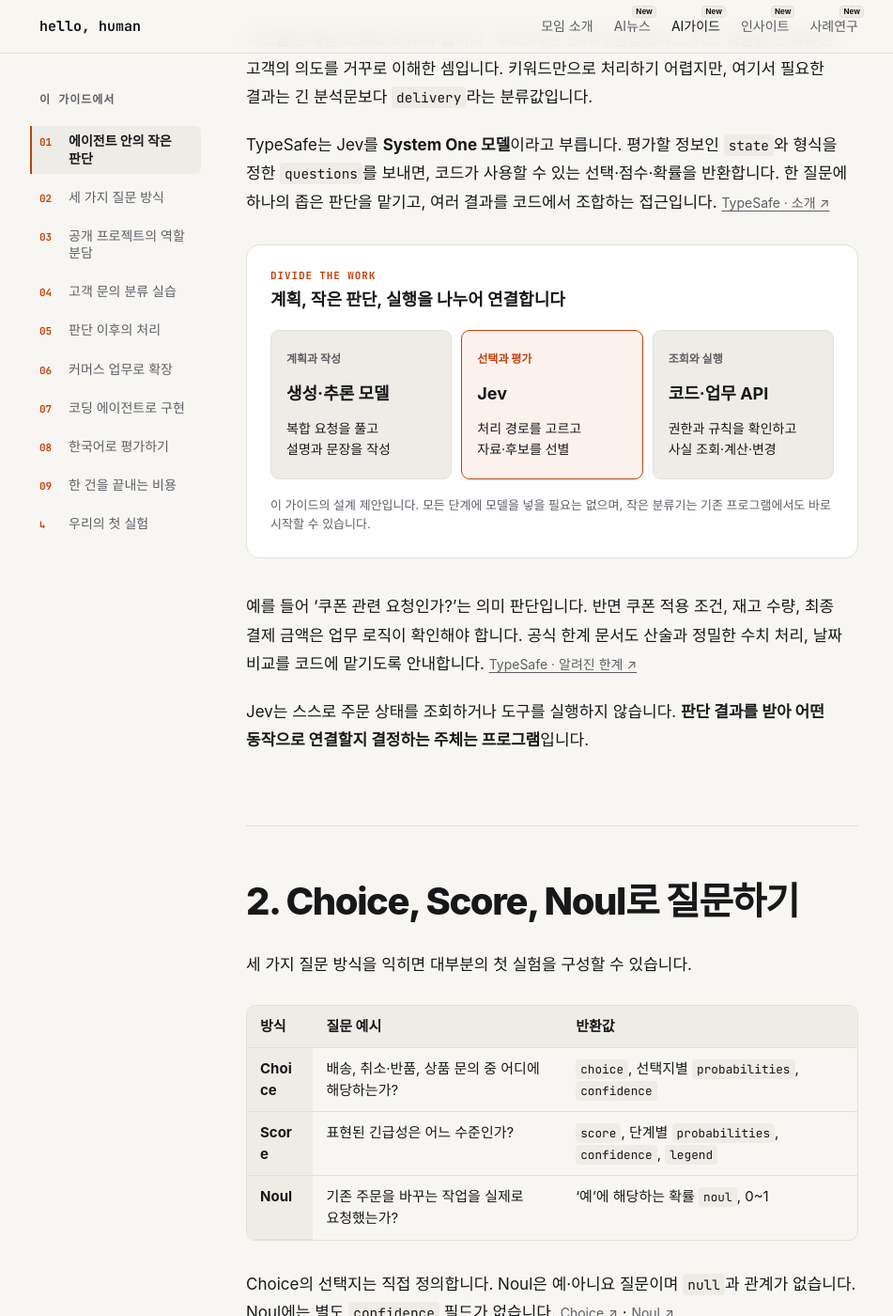
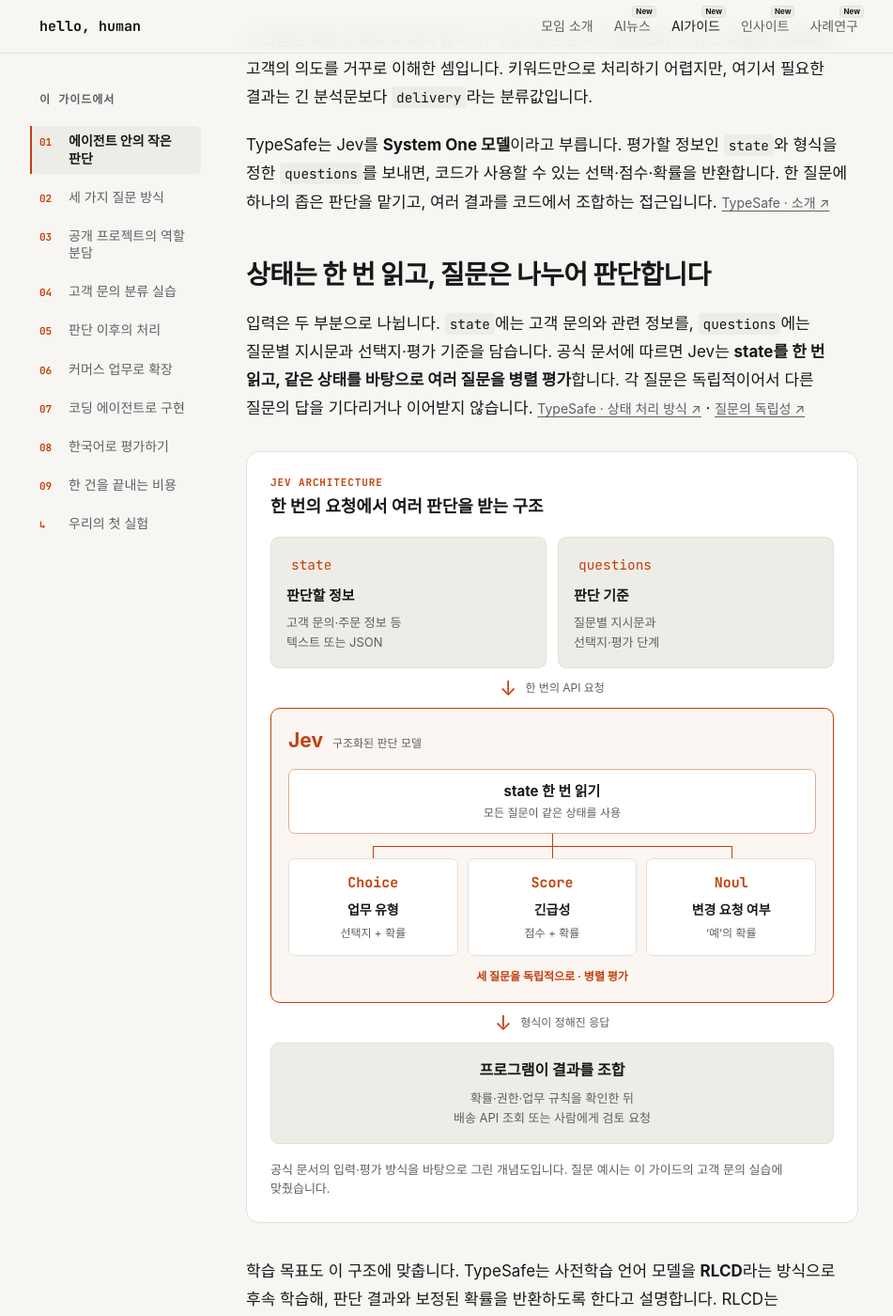
Before and after one commit to SoorimSun/hello-human, a Jekyll site: the page guides/2026-09-30-jev-decisions.html, which Jekyll copies as it is, in a window 1280 px wide and 1400 px high, scrolled down 1263 px. Shown: the whole window at 94% size, without its empty margins (162-1113 px from the left). Built offline with Jekyll 4.4.1, drawn with Linux system fonts in a browser that asks for light colours; some web fonts are replaced; some of the changed text lies outside the part shown.

Commit message:
docs: clarify Jev architecture and refine guide layout

```diff
--- a/assets/guide-jev.css
+++ b/assets/guide-jev.css
@@ -1,11 +1,34 @@
 /* AI가이드 02: 역할 분담, 공개 사례, 판단 이후의 처리 */
-.jev-role-grid { display: grid; grid-template-columns: repeat(3, minmax(0, 1fr)); gap: 10px; }
-.jev-role-grid > div { padding: 19px 16px; border: 1px solid var(--line); border-radius: 9px; background: var(--surface-2); }
-.jev-role-grid > .jev-role-focus { border-color: var(--accent); background: color-mix(in srgb, var(--accent) 7%, var(--surface)); }
+#primitives th:first-child { width: 96px; min-width: 96px; white-space: nowrap; }
 .jev-role-label { display: block; margin-bottom: 10px; color: var(--muted); font-size: 12px; font-weight: 650; }
-.jev-role-focus .jev-role-label { color: var(--accent); }
-.jev-role-grid strong { display: block; font-size: 18px; }
-.jev-role-grid p { margin: 10px 0 0; font-size: 14px; line-height: 1.6; }
+#jev-architecture-heading, #jev-architecture { scroll-margin-top: 84px; }
+.jev-architecture { line-height: 1.5; }
+.jev-arch-inputs { display: grid; grid-template-columns: repeat(2, minmax(0, 1fr)); gap: 12px; }
+.jev-arch-input, .jev-arch-execution { min-width: 0; padding: 16px; border: 1px solid var(--line); border-radius: 9px; background: var(--surface-2); }
+.jev-arch-input > code { display: inline-block; margin-bottom: 9px; color: var(--accent); }
+.jev-arch-input > strong { display: block; font-size: 15px; }
+.guide-story .jev-arch-input p, .guide-story .jev-arch-execution p { margin: 7px 0 0; color: var(--muted); font-size: 13px; line-height: 1.6; }
+.jev-arch-transfer { display: flex; align-items: center; justify-content: center; gap: 9px; padding: 10px 0; color: var(--muted); font-size: 12px; }
+.jev-arch-transfer > span:first-child { color: var(--accent); font-size: 22px; line-height: 1; }
+.jev-arch-model { padding: 18px; border: 1px solid var(--accent); border-radius: 10px; background: color-mix(in srgb, var(--accent) 5%, var(--surface)); }
+.jev-arch-model-heading { display: flex; align-items: baseline; gap: 10px; margin-bottom: 14px; }
+.jev-arch-model-heading > strong { color: var(--accent); font-size: 21px; }
+.jev-arch-model-heading > span { color: var(--muted); font-size: 12px; }
+.jev-arch-shared { display: grid; gap: 3px; padding: 12px; border: 1px solid color-mix(in srgb, var(--accent) 30%, var(--line)); border-radius: 7px; background: var(--surface); text-align: center; }
+.jev-arch-shared > strong { font-size: 15px; }
+.jev-arch-shared > span { color: var(--muted); font-size: 12px; }
+.jev-arch-fanout { position: relative; height: 26px; }
+.jev-arch-fanout::before { position: absolute; top: 13px; left: calc((100% - 20px) / 6); right: calc((100% - 20px) / 6); border-top: 1px solid var(--accent); content: ""; }
+.jev-arch-fanout::after { position: absolute; top: 0; left: 50%; height: 13px; border-left: 1px solid var(--accent); content: ""; }
+.jev-arch-branches { display: grid; grid-template-columns: repeat(3, minmax(0, 1fr)); gap: 10px; }
+.jev-arch-branch { position: relative; display: grid; gap: 6px; min-width: 0; padding: 14px 8px; border: 1px solid var(--line); border-radius: 7px; background: var(--surface); text-align: center; }
+.jev-arch-branch::before { position: absolute; top: -14px; left: 50%; height: 13px; border-left: 1px solid var(--accent); content: ""; }
+.jev-arch-branch > strong { color: var(--accent); font-family: var(--mono); font-size: 15px; white-space: nowrap; }
+.jev-arch-branch > span { font-size: 14px; font-weight: 650; }
+.jev-arch-branch > small { color: var(--muted); font-size: 12px; }
+.guide-story .jev-arch-parallel { margin: 13px 0 0; color: var(--accent); font-size: 12px; font-weight: 650; text-align: center; }
+.jev-arch-execution { text-align: center; }
+.jev-arch-execution > strong { font-size: 16px; }
 .jev-projects { display: grid; grid-template-columns: repeat(2, minmax(0, 1fr)); gap: 12px; margin: 28px 0; }
 .jev-project { min-width: 0; padding: 22px; border: 1px solid var(--line); border-radius: var(--radius); background: var(--surface); }
 .jev-project h3 { margin: 0 0 14px; font-size: 19px; line-height: 1.4; }
@@ -22,14 +45,17 @@
 .jev-cost li { margin: 0; padding: 13px 15px; border-radius: 8px; background: var(--surface-2); font-size: 14px; font-weight: 650; }
 .jev-cost li::before { content: "+"; margin-right: 9px; color: var(--accent); font-family: var(--mono); }
 .jev-cost li:first-child::before { content: "·"; }
-@media (max-width: 720px) {
-  .jev-role-grid { grid-template-columns: 1fr; }
-  .jev-role-grid > div { display: grid; grid-template-columns: minmax(0, 1fr) minmax(0, 1.1fr); gap: 3px 14px; padding: 16px; }
-  .jev-role-grid .jev-role-label { margin: 0; }
-  .jev-role-grid strong { grid-column: 1; }
-  .jev-role-grid p { grid-column: 2; grid-row: 1 / span 2; align-self: center; margin: 0; }
-}
 @media (max-width: 520px) {
+  .jev-arch-inputs { gap: 8px; }
+  .jev-arch-input { padding: 12px; }
+  .jev-arch-model { padding: 14px; }
+  .jev-arch-fanout { height: 15px; }
+  .jev-arch-fanout::before { display: none; }
+  .jev-arch-fanout::after { height: 15px; }
+  .jev-arch-branches { grid-template-columns: 1fr; gap: 7px; }
+  .jev-arch-branch { grid-template-columns: 64px minmax(0, 1fr); align-items: center; gap: 2px 8px; padding: 10px 12px; text-align: left; }
+  .jev-arch-branch::before { display: none; }
+  .jev-arch-branch > strong { grid-row: span 2; }
   .jev-projects { grid-template-columns: 1fr; }
   .jev-project { padding: 20px 18px; }
   .jev-route-list li { grid-template-columns: 1fr; gap: 5px; padding: 14px; }
--- a/guides/2026-09-30-jev-decisions.html
+++ b/guides/2026-09-30-jev-decisions.html
@@ -13,7 +13,7 @@
 <link rel="stylesheet" href="../assets/style.css?v=4">
 <link rel="stylesheet" href="../assets/news.css?v=9">
 <link rel="stylesheet" href="../assets/guide.css?v=4">
-<link rel="stylesheet" href="../assets/guide-jev.css?v=1">
+<link rel="stylesheet" href="../assets/guide-jev.css?v=3">
 <link rel="stylesheet" href="../assets/content-updates.css?v=1">
 </head>
 <body>
@@ -70,16 +70,34 @@
           <p>시스템은 배송 조회로 보내야 합니다. ‘취소’라는 단어가 등장했다고 취소 흐름을 선택하면 고객의 의도를 거꾸로 이해한 셈입니다. 키워드만으로 처리하기 어렵지만, 여기서 필요한 결과는 긴 분석문보다 <code>delivery</code>라는 분류값입니다.</p>
           <p>TypeSafe는 Jev를 <strong>System One 모델</strong>이라고 부릅니다. 평가할 정보인 <code>state</code>와 형식을 정한 <code>questions</code>를 보내면, 코드가 사용할 수 있는 선택·점수·확률을 반환합니다. 한 질문에 하나의 좁은 판단을 맡기고, 여러 결과를 코드에서 조합하는 접근입니다. <a class="source-link" href="https://docs.typesafe.ai/introduction" target="_blank" rel="noopener noreferrer">TypeSafe · 소개 ↗</a></p>
 
-          <figure class="guide-visual jev-roles" aria-labelledby="jev-roles-title">
-            <figcaption id="jev-roles-title"><span>DIVIDE THE WORK</span><strong>계획, 작은 판단, 실행을 나누어 연결합니다</strong></figcaption>
-            <div class="jev-role-grid">
-              <div><span class="jev-role-label">계획과 작성</span><strong>생성·추론 모델</strong><p>복합 요청을 풀고<br>설명과 문장을 작성</p></div>
-              <div class="jev-role-focus"><span class="jev-role-label">선택과 평가</span><strong>Jev</strong><p>처리 경로를 고르고<br>자료·후보를 선별</p></div>
-              <div><span class="jev-role-label">조회와 실행</span><strong>코드·업무 API</strong><p>권한과 규칙을 확인하고<br>사실 조회·계산·변경</p></div>
+          <h3 id="jev-architecture-heading">상태는 한 번 읽고, 질문은 나누어 판단합니다</h3>
+          <p>입력은 두 부분으로 나뉩니다. <code>state</code>에는 고객 문의와 관련 정보를, <code>questions</code>에는 질문별 지시문과 선택지·평가 기준을 담습니다. 공식 문서에 따르면 Jev는 <strong>state를 한 번 읽고, 같은 상태를 바탕으로 여러 질문을 병렬 평가</strong>합니다. 각 질문은 독립적이어서 다른 질문의 답을 기다리거나 이어받지 않습니다. <a class="source-link" href="https://docs.typesafe.ai/models" target="_blank" rel="noopener noreferrer">TypeSafe · 상태 처리 방식 ↗</a> · <a class="source-link" href="https://docs.typesafe.ai/primitives" target="_blank" rel="noopener noreferrer">질문의 독립성 ↗</a></p>
+
+          <figure class="guide-visual jev-architecture" id="jev-architecture" aria-labelledby="jev-architecture-title" aria-describedby="jev-architecture-note">
+            <figcaption id="jev-architecture-title"><span>JEV ARCHITECTURE</span><strong>한 번의 요청에서 여러 판단을 받는 구조</strong></figcaption>
+            <div class="jev-arch-inputs">
+              <div class="jev-arch-input"><code>state</code><strong>판단할 정보</strong><p>고객 문의·주문 정보 등<br>텍스트 또는 JSON</p></div>
+              <div class="jev-arch-input"><code>questions</code><strong>판단 기준</strong><p>질문별 지시문과<br>선택지·평가 단계</p></div>
             </div>
-            <p class="guide-visual-note">이 가이드의 설계 제안입니다. 모든 단계에 모델을 넣을 필요는 없으며, 작은 분류기는 기존 프로그램에서도 바로 시작할 수 있습니다.</p>
+            <div class="jev-arch-transfer"><span aria-hidden="true">↓</span><span>한 번의 API 요청</span></div>
+            <div class="jev-arch-model">
+              <div class="jev-arch-model-heading"><strong>Jev</strong><span>구조화된 판단 모델</span></div>
+              <div class="jev-arch-shared"><strong>state 한 번 읽기</strong><span>모든 질문이 같은 상태를 사용</span></div>
+              <div class="jev-arch-fanout" aria-hidden="true"></div>
+              <div class="jev-arch-branches" role="group" aria-label="같은 상태에 대한 세 가지 독립적인 병렬 판단">
+                <div class="jev-arch-branch"><strong>Choice</strong><span>업무 유형</span><small>선택지 + 확률</small></div>
+                <div class="jev-arch-branch"><strong>Score</strong><span>긴급성</span><small>점수 + 확률</small></div>
+                <div class="jev-arch-branch"><strong>Noul</strong><span>변경 요청 여부</span><small>‘예’의 확률</small></div>
+              </div>
+              <p class="jev-arch-parallel">세 질문을 독립적으로 · 병렬 평가</p>
+            </div>
+            <div class="jev-arch-transfer"><span aria-hidden="true">↓</span><span>형식이 정해진 응답</span></div>
+            <div class="jev-arch-execution"><strong>프로그램이 결과를 조합</strong><p>확률·권한·업무 규칙을 확인한 뒤<br>배송 API 조회 또는 사람에게 검토 요청</p></div>
+            <p class="guide-visual-note" id="jev-architecture-note">공식 문서의 입력·평가 방식을 바탕으로 그린 개념도입니다. 질문 예시는 이 가이드의 고객 문의 실습에 맞췄습니다.</p>
           </figure>
 
+          <p>학습 목표도 이 구조에 맞춥니다. TypeSafe는 사전학습 언어 모델을 <strong>RLCD</strong>라는 방식으로 후속 학습해, 판단 결과와 보정된 확률을 반환하도록 한다고 설명합니다. RLCD는 <em>Reinforcement Learning for Calibrated Decisions</em>의 약자입니다. 확률 보정은 많은 예측에서 부여한 확률과 실제 발생 비율이 맞아가도록 하는 목표이며, 개별 답의 정답을 보장하는 것은 아닙니다. <a class="source-link" href="https://docs.typesafe.ai/introduction/machine-learning-primer" target="_blank" rel="noopener noreferrer">TypeSafe · RLCD와 확률 보정 ↗</a></p>
+          <p>에이전트에서는 생성·추론 모델이 전체 작업을 계획하고 응답문을 작성할 수 있습니다. Jev는 그 사이에 필요한 선택과 평가를 맡고, <strong>프로그램은 반환된 값을 조합해 도구와 업무 API를 실행</strong>합니다. 이 분류 기능은 기존 업무 프로그램에도 바로 연결할 수 있습니다.</p>
           <p>예를 들어 ‘쿠폰 관련 요청인가?’는 의미 판단입니다. 반면 쿠폰 적용 조건, 재고 수량, 최종 결제 금액은 업무 로직이 확인해야 합니다. 공식 한계 문서도 산술과 정밀한 수치 처리, 날짜 비교를 코드에 맡기도록 안내합니다. <a class="source-link" href="https://docs.typesafe.ai/model-jaggedness/jev-1.13" target="_blank" rel="noopener noreferrer">TypeSafe · 알려진 한계 ↗</a></p>
           <p>Jev는 스스로 주문 상태를 조회하거나 도구를 실행하지 않습니다. <strong>판단 결과를 받아 어떤 동작으로 연결할지 결정하는 주체는 프로그램</strong>입니다.</p>
         </section>
@@ -106,7 +124,7 @@
 
         <section class="guide-section" id="projects" aria-labelledby="projects-heading">
           <h2 id="projects-heading">3. 공개 프로젝트에서 배우는 역할 분담</h2>
-          <p><a href="https://awesomejev.com/" target="_blank" rel="noopener noreferrer">Awesome Jev</a>와 <a href="https://news.hada.io/search?q=jev" target="_blank" rel="noopener noreferrer">GeekNews의 Jev 글</a>에서 프로젝트를 찾고, 아래 내용은 각 제작자의 공개 저장소로 확인했습니다. 주목할 부분은 에이전트의 어떤 판단을 분리했는가입니다.</p>
+          <p>공개 프로젝트에서는 도구 선택, 작업 기록 선별, 코드 탐색처럼 좁은 판단에 Jev를 연결합니다. 각 사례에서 무엇을 판단하고, 생성 모델과 코드에 어떤 역할을 맡기는지 살펴보겠습니다.</p>
           <div class="jev-projects">
             <div class="jev-project"><span class="jev-role-label">다음 동작 선택</span><h3><a href="https://github.com/browser-use/jev-ultrafast" target="_blank" rel="noopener noreferrer">Browser Use · Jev Ultrafast ↗</a></h3><p>페이지 요소를 번호가 붙은 텍스트 상태로 만들고, Jev가 동작과 대상을 선택합니다. 입력 문장이 필요할 때 별도 생성 모델을 사용하며, 실행기는 선택된 대상을 다시 확인합니다.</p><p class="jev-project-takeaway">가져올 아이디어<br><strong>관리 화면의 조회 동선에서 선택과 조작을 분리하기</strong></p></div>
             <div class="jev-project"><span class="jev-role-label">작업 기록 선별</span><h3><a href="https://github.com/tamaratran/fast-jev-compaction" target="_blank" rel="noopener noreferrer">fast-jev-compaction ↗</a></h3><p>코딩 에이전트의 도구 호출과 결과 중 남길 것, 제거하거나 줄일 것을 판단합니다. 유지한 기록은 원문을 보존합니다. 필요한 기록을 잘못 버릴 가능성은 따로 평가해야 합니다.</p><p class="jev-project-takeaway">가져올 아이디어<br><strong>긴 개발·장애 분석 작업에서 다음 단계의 문맥 선별하기</strong></p></div>
```
Also changed, not shown: other parts of guides/2026-09-30-jev-decisions.html (+0 -2 lines).
